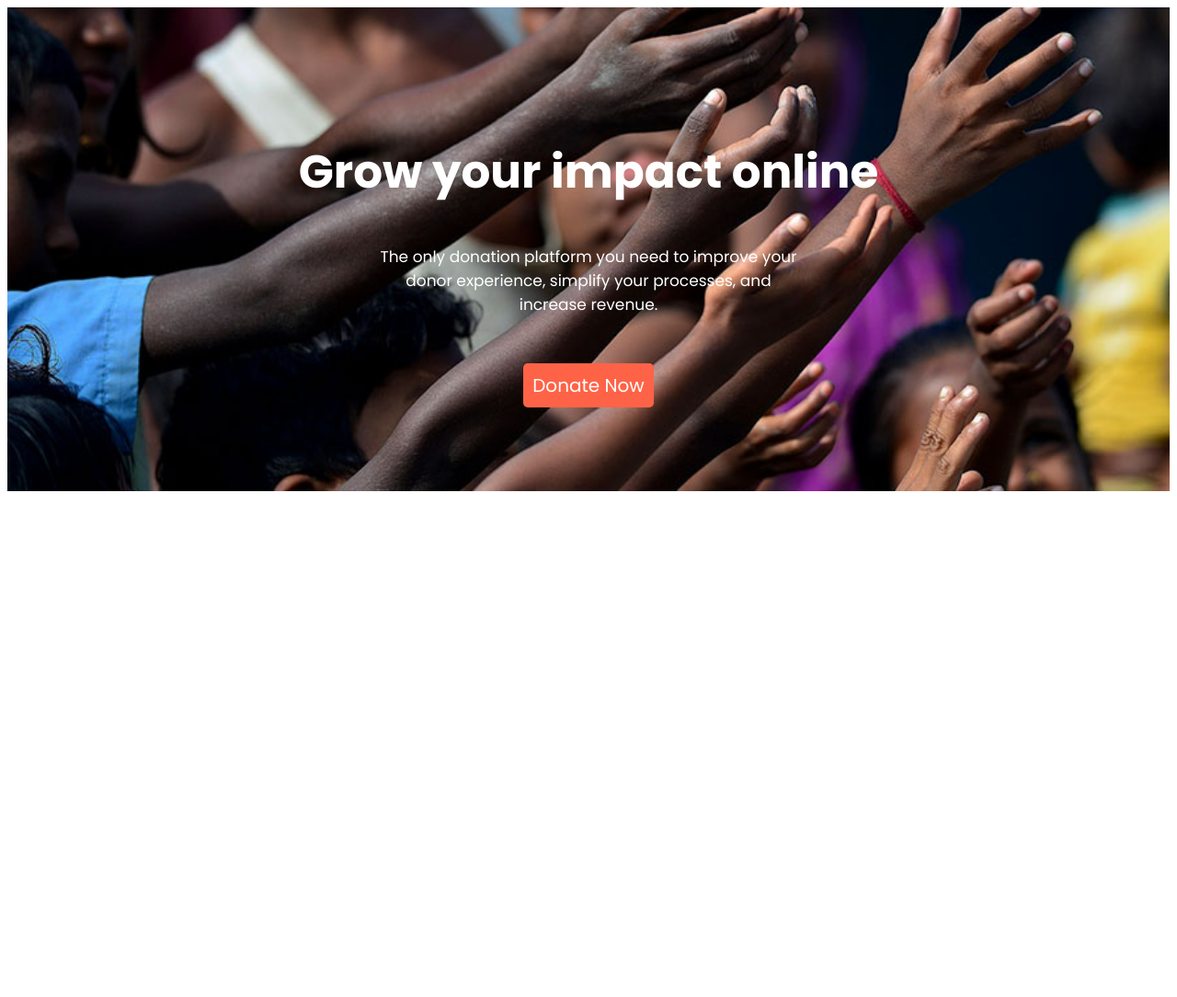
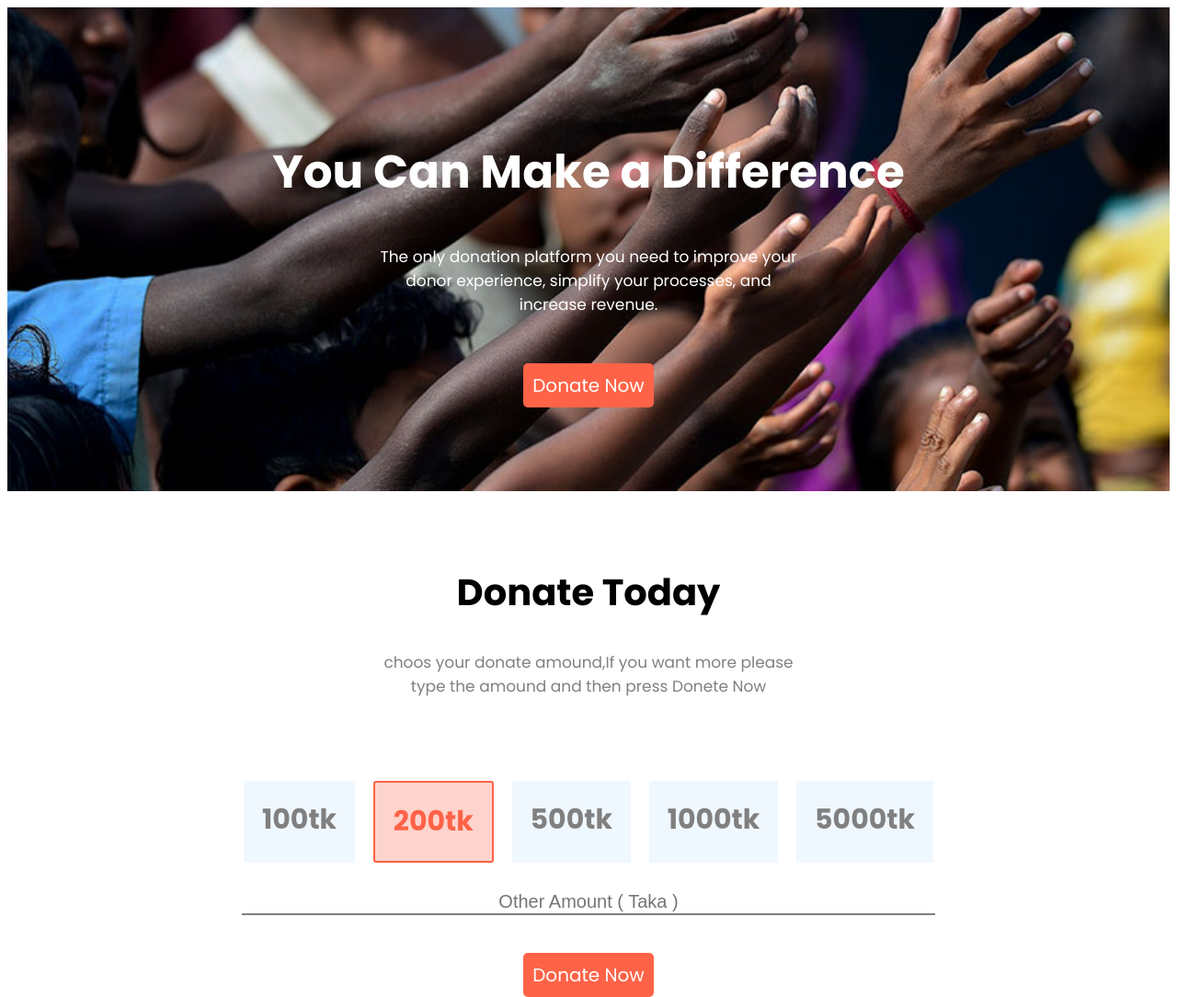
Before and after one commit to shanto1798/Assignment-1, a plain HTML site: page index.html in a window 1280 px wide. Shown: the whole page at 92% size. Before the commit the page ends 800 px from the top, so only its background shows below. Drawn offline with Linux system fonts and the light colour scheme.

Commit message:
donate amount done

```diff
--- a/css/style.css
+++ b/css/style.css
@@ -21,7 +21,7 @@ body{
     padding: 0 395px;
     margin-bottom: 60px;
 }
-.banner_text a{
+.btn{
     text-decoration: none;
     color: white;
     font-size: 20px;
@@ -29,3 +29,46 @@ body{
     padding: 10px 10px;
     border-radius: 5px;
 }
+
+#donate_amount{
+    text-align: center;
+    margin-top: 80px;
+}
+.donate_amount_text h2{
+    font-size: 40px;
+}
+.donate_amount_text p{
+    font-size: 17px;
+    padding: 0 395px;
+    margin-bottom: 60px;
+    color: grey;
+}
+.donate_amount_number{
+    width: 750px;
+    display: flex;
+    margin: 0 auto;
+    justify-content: space-between;
+}
+.donate_amount_number h3{
+    font-size: 30px;
+    color: gray;
+    background-color: aliceblue;
+    padding: 20px 20px;
+}
+.donate_amount_number .amount_color{
+    background-color: rgba(253, 204, 196, 0.836);
+    color: tomato;
+    border: 2px solid tomato;
+    border-radius: 3px;
+}
+.type_amount {
+    padding-bottom: 50px;
+}
+.type_amount input{
+    color: gray;
+    font-size: 20px;
+    border: none;
+    border-bottom: 2px solid gray;
+    width: 750px;
+    text-align: center;
+}
--- a/index.html
+++ b/index.html
@@ -13,10 +13,34 @@
 <body>
     <section id="banner">
        <div class="banner_text">
-        <h1>Grow your impact online</h1>
+        <h1>You Can
+            Make a
+            Difference</h1>
         <p>The only donation platform you need to improve your donor experience, simplify your processes, and increase revenue.</p>
-        <a href="#">Donate Now</a>
+        <a class="btn" href="#">Donate Now</a>
        </div>
+    </section>
+
+    <section id="donate_amount">
+        <div class="donate_amount_text">
+
+            <h2>Donate Today</h2>
+            <p>choos your donate amound,If you want more please type the amound and then press Donete Now</p>
+
+            <div class="donate_amount_number">
+                <h3>100tk</h3>
+                <h3 class="amount_color">200tk</h3>
+                <h3>500tk</h3>
+                <h3>1000tk</h3>
+                <h3>5000tk</h3>
+            </div>
+
+            <div class="type_amount">
+                <input type="text" placeholder="Other Amount ( Taka )">
+            </div>
+
+            <a class="btn" href="#">Donate Now</a>
+        </div>
     </section>
 
 </body>
```
Also changed, not shown: images/banner_img.jpeg (added), images/donation10.jpg (added).
